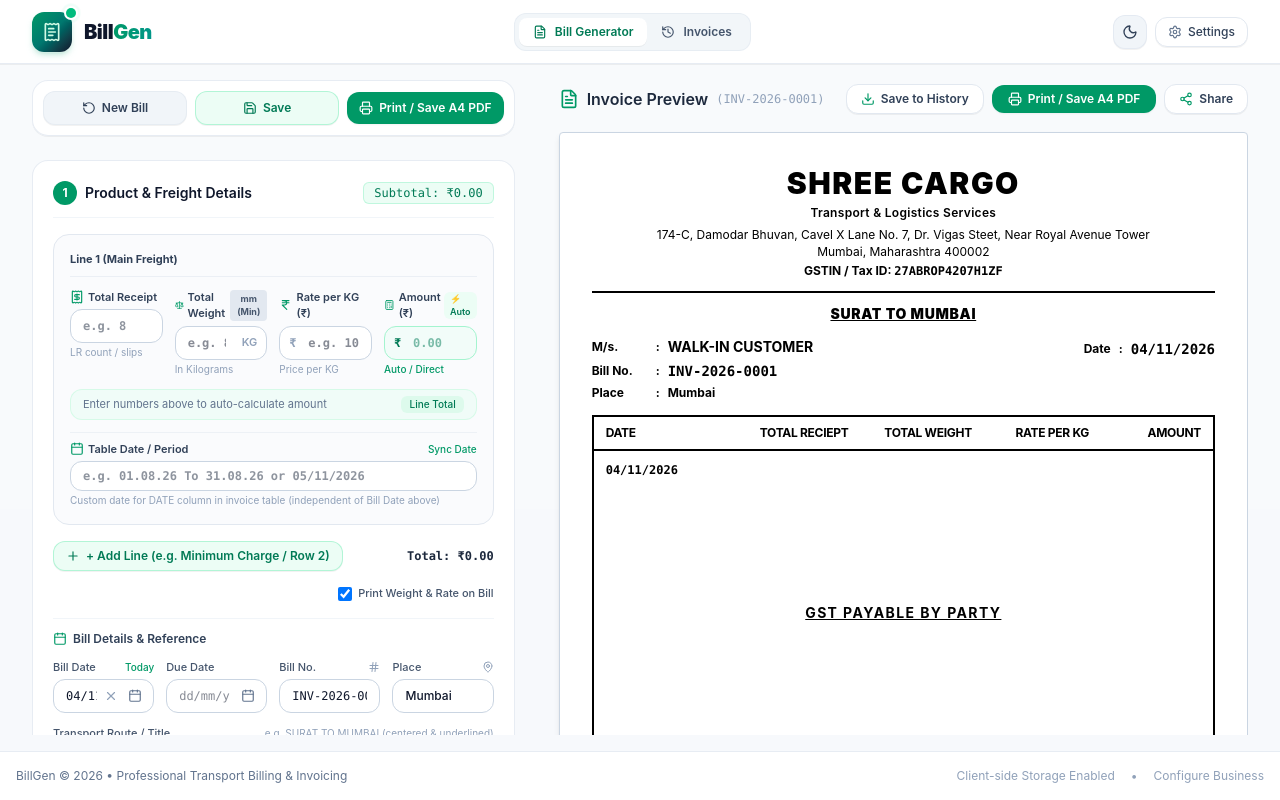
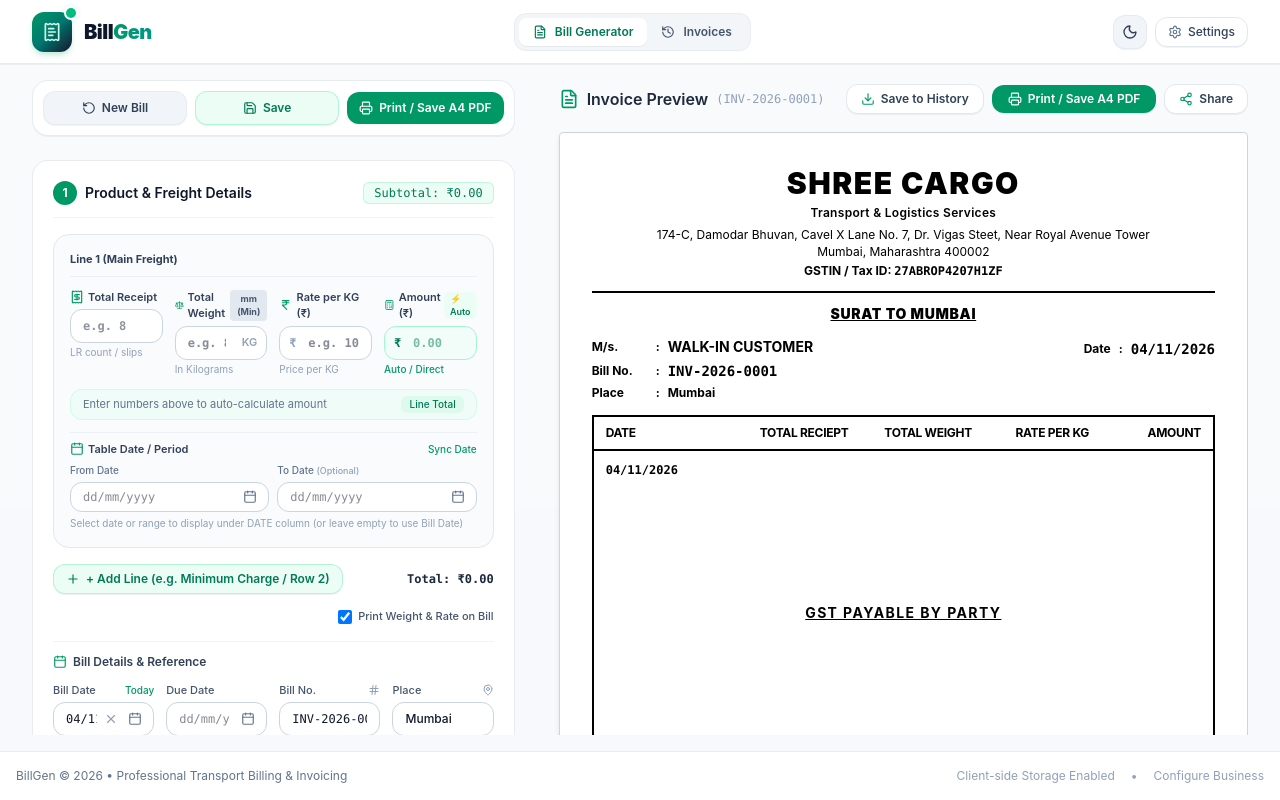
Before and after one commit to Prathampatel13/BILL-GEN, a React (Vite) app: page / in a window 1280 px wide. Built offline with nearby package versions, Linux system fonts and the light colour scheme.

Commit message:
feat: replace table date text input with date picker matching image 1

```diff
--- a/src/App.jsx
+++ b/src/App.jsx
@@ -103,6 +103,8 @@ export default function App() {
     const defaultMake = 'Freight Transport';
     const defaultItem = {
       id: `item-${Date.now()}-1`,
+      startDate: '',
+      endDate: '',
       dateRange: '',
       make: defaultMake,
       modelOrItem: 'Parcel Cargo',
--- a/src/components/BillForm.jsx
+++ b/src/components/BillForm.jsx
@@ -119,6 +119,8 @@ export default function BillForm({
   const handleAddItem = (defaultWeight = 'mm') => {
     const newItem = {
       id: `item-${Date.now()}-${items.length + 1}`,
+      startDate: '',
+      endDate: '',
       dateRange: '',
       make: 'Freight Transport',
       modelOrItem: 'Parcel Cargo',
@@ -469,21 +471,20 @@ export default function BillForm({
                   </span>
                 </div>
 
-                {/* Individual Date / Period for Table Column */}
+                {/* Individual Date / Period for Table Column (using DateInput matching Image 1) */}
                 <div className="pt-2 border-t border-slate-200/50 dark:border-slate-800/80">
-                  <div className="flex items-center justify-between mb-1">
+                  <div className="flex items-center justify-between mb-1.5">
                     <label className="text-[11px] font-semibold text-slate-700 dark:text-slate-300 flex items-center gap-1">
                       <Calendar className="w-3.5 h-3.5 text-emerald-600 dark:text-emerald-400" />
                       <span>Table Date / Period</span>
                     </label>
+                    <div className="flex items-center gap-2">
                       {index === 0 && (
                         <button
                           type="button"
                           onClick={() => {
-                          const s = bill.date ? formatReceiptDate(bill.date) : '';
-                          const e = bill.dueDate ? formatReceiptDate(bill.dueDate) : '';
-                          const syn = (s && e && s !== e) ? `${s} To ${e}` : s;
-                          handleUpdateItem(index, 'dateRange', syn);
+                            handleUpdateItem(index, 'startDate', bill.date || '');
+                            handleUpdateItem(index, 'endDate', bill.dueDate || '');
                           }}
                           className="text-[10px] text-emerald-600 dark:text-emerald-400 hover:underline font-medium cursor-pointer"
                           title="Copy from Bill Date & Due Date"
@@ -491,18 +492,69 @@ export default function BillForm({
                           Sync Date
                         </button>
                       )}
+                      {index > 0 && !item.endDate && (
+                        <button
+                          type="button"
+                          onClick={() => handleUpdateItem(index, 'endDate', item.startDate || bill.date || '')}
+                          className="text-[10px] text-emerald-600 dark:text-emerald-400 hover:underline font-medium cursor-pointer"
+                        >
+                          + Add Range
+                        </button>
+                      )}
                     </div>
-                  <input
-                    type="text"
-                    placeholder={index === 0 ? "e.g. 01.08.26 To 31.08.26 or 05/11/2026" : "Leave blank or enter date for this line"}
-                    value={item.dateRange ?? ''}
-                    onChange={(e) => handleUpdateItem(index, 'dateRange', e.target.value)}
-                    className="w-full px-3 py-1.5 text-xs font-semibold text-slate-800 dark:text-slate-100 border border-slate-300 dark:border-slate-700 rounded-xl focus:ring-2 focus:ring-emerald-500/20 focus:border-emerald-500 bg-white dark:bg-[#1e293b] font-mono"
+                  </div>
+
+                  {index === 0 || item.endDate ? (
+                    <div className="grid grid-cols-1 sm:grid-cols-2 gap-2">
+                      <div>
+                        <span className="text-[10px] font-medium text-slate-500 dark:text-slate-400 block mb-1">
+                          {index === 0 ? 'From Date' : 'Date'}
+                        </span>
+                        <DateInput
+                          value={item.startDate || ''}
+                          onChange={(val) => handleUpdateItem(index, 'startDate', val)}
+                          placeholder="dd/mm/yyyy"
+                          className="w-full px-3 py-1.5 text-xs border border-slate-300 dark:border-slate-700 rounded-xl focus:ring-2 focus:ring-emerald-500/20 focus:border-emerald-500 bg-white dark:bg-[#1e293b] text-slate-900 dark:text-slate-100 font-medium"
                         />
-                  <span className="text-[10px] text-slate-400 dark:text-slate-500 mt-0.5 block">
+                      </div>
+                      <div>
+                        <div className="flex items-center justify-between mb-1">
+                          <span className="text-[10px] font-medium text-slate-500 dark:text-slate-400">
+                            To Date <span className="text-[9px] text-slate-400">(Optional)</span>
+                          </span>
+                          {index > 0 && (
+                            <button
+                              type="button"
+                              onClick={() => handleUpdateItem(index, 'endDate', '')}
+                              className="text-[10px] text-rose-500 hover:underline cursor-pointer"
+                            >
+                              Remove
+                            </button>
+                          )}
+                        </div>
+                        <DateInput
+                          value={item.endDate || ''}
+                          onChange={(val) => handleUpdateItem(index, 'endDate', val)}
+                          placeholder="dd/mm/yyyy"
+                          className="w-full px-3 py-1.5 text-xs border border-slate-300 dark:border-slate-700 rounded-xl focus:ring-2 focus:ring-emerald-500/20 focus:border-emerald-500 bg-white dark:bg-[#1e293b] text-slate-900 dark:text-slate-100 font-medium"
+                        />
+                      </div>
+                    </div>
+                  ) : (
+                    <div>
+                      <DateInput
+                        value={item.startDate || ''}
+                        onChange={(val) => handleUpdateItem(index, 'startDate', val)}
+                        placeholder="dd/mm/yyyy"
+                        className="w-full px-3 py-1.5 text-xs border border-slate-300 dark:border-slate-700 rounded-xl focus:ring-2 focus:ring-emerald-500/20 focus:border-emerald-500 bg-white dark:bg-[#1e293b] text-slate-900 dark:text-slate-100 font-medium"
+                      />
+                    </div>
+                  )}
+
+                  <span className="text-[10px] text-slate-400 dark:text-slate-500 mt-1 block">
                     {index === 0
-                      ? 'Custom date for DATE column in invoice table (independent of Bill Date above)'
-                      : 'Leave blank to match receipt photo, or type date'}
+                      ? 'Select date or range to display under DATE column (or leave empty to use Bill Date)'
+                      : 'Leave blank to match receipt photo, or select date with calendar picker'}
                   </span>
                 </div>
               </div>
--- a/src/components/InvoiceDocument.jsx
+++ b/src/components/InvoiceDocument.jsx
@@ -123,15 +123,24 @@ export default function InvoiceDocument({
               itemTotal = parseFloat(item.amount) || 0;
             }
 
-            // Date range: if custom dateRange is entered for this line, display it; otherwise line 1 defaults to bill dates
+            // Date range: check startDate and endDate first, then fallback to dateRange or bill dates for line 1
             let formattedDateRange = '';
-            const customDate = (item.dateRange !== undefined && item.dateRange !== null) ? String(item.dateRange).trim() : '';
-            if (customDate) {
-              if (customDate.toLowerCase().includes(' to ')) {
-                const parts = customDate.split(/\s+to\s+/i);
+            const sDate = item.startDate ? formatReceiptDate(item.startDate) : '';
+            const eDate = item.endDate ? formatReceiptDate(item.endDate) : '';
+
+            if (sDate && eDate && sDate !== eDate) {
+              formattedDateRange = `${sDate}\nTo\n${eDate}`;
+            } else if (sDate) {
+              formattedDateRange = sDate;
+            } else if (eDate) {
+              formattedDateRange = eDate;
+            } else if (item.dateRange && item.dateRange.trim()) {
+              const raw = item.dateRange.trim();
+              if (raw.toLowerCase().includes(' to ')) {
+                const parts = raw.split(/\s+to\s+/i);
                 formattedDateRange = `${parts[0]}\nTo\n${parts.slice(1).join(' To ')}`;
               } else {
-                formattedDateRange = customDate;
+                formattedDateRange = raw;
               }
             } else if (idx === 0) {
               const startDate = bill.date ? formatReceiptDate(bill.date) : '';
```
Lines whose indentation alone changed are shown as unchanged.
